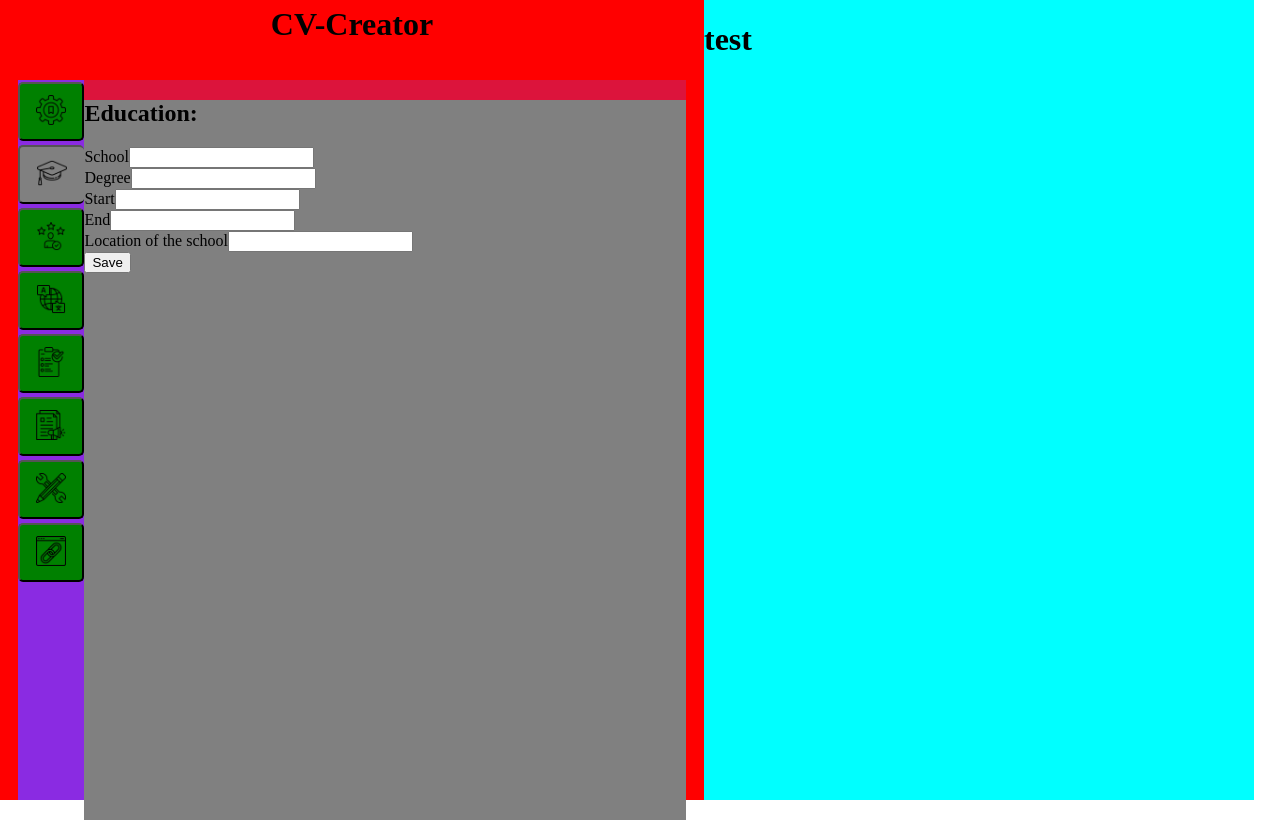
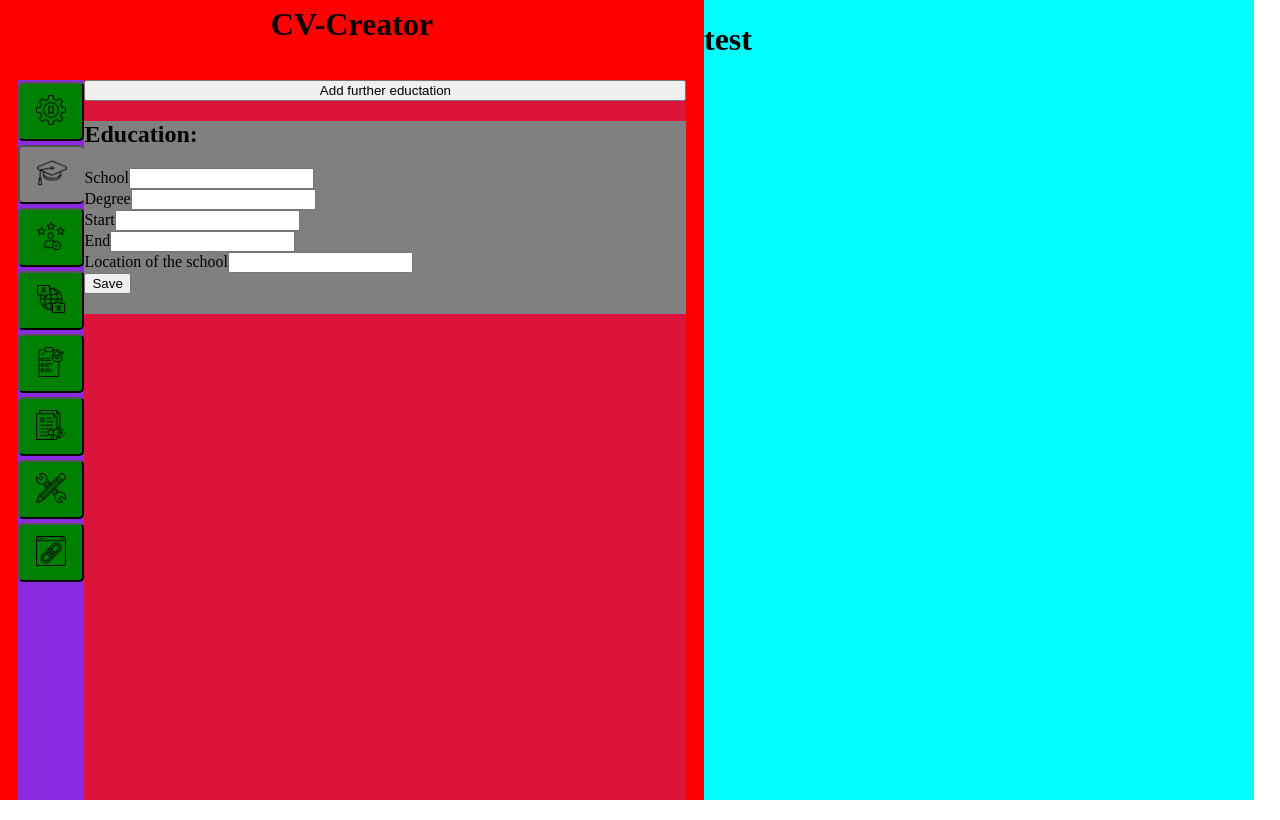
Before and after one commit to Paul-1783/CV-Application, a React (Vite) app: page / in a window 1280 px wide. Both pictures are taken after a click on the button 51 px from the left and 174 px from the top of the page. Built offline with nearby package versions, Linux system fonts and the light colour scheme.

Commit message:
added add form mechanics

```diff
--- a/src/components/forms/educationForm.jsx
+++ b/src/components/forms/educationForm.jsx
@@ -1,9 +1,11 @@
 import { ThemeUpdateContext } from '../themeContext.jsx'
 import { useContext , useState} from 'react';
 
-export function EducationForm({currentEducationInfo, setCurrentEducationInfo}){
+export function EducationForm(){
 
     const [saved, setSaved] = useState(false)
+    const [currentEducationInfo, setCurrentEducationInfo] = useState({formTopic: "education", school: "", degree: "", start: "", end: "", location: ""})
+
 
     let handleAddedInfo = useContext(ThemeUpdateContext)
 
@@ -14,7 +16,8 @@ export function EducationForm({currentEducationInfo, setCurrentEducationInfo}){
     }
 
     return(
-        <form  action={handleClick} className="inputForm">
+      <>
+          <form  action={handleClick} className="inputForm">
             <h2>Education:</h2>
             <div className="school">
                 <label htmlFor="school-name" className="school-name">
@@ -68,5 +71,6 @@ export function EducationForm({currentEducationInfo, setCurrentEducationInfo}){
               </div>
             <button type="submit">{!saved ? "Save" : "Edit"}</button>
         </form>
+      </>
     )
 }
--- a/src/components/forms/experiencesForm.jsx
+++ b/src/components/forms/experiencesForm.jsx
@@ -1,9 +1,10 @@
 import { ThemeContext, ThemeUpdateContext } from '../themeContext.jsx'
 import { useContext, useState} from 'react';
 
-export function ExperienceForm({currentExperienceInfo, setCurrentExperienceInfo}){
+export function ExperienceForm(){
 
       const [saved, setSaved] = useState(false)
+      const [currentExperienceInfo, setCurrentExperienceInfo] = useState({formTopic: "experience", companyName: "",  jobTitle: "", address: "", descriptionTitle: ""})
 
       let handleAddedInfo = useContext(ThemeUpdateContext)
       let allInformation = useContext(ThemeContext)
--- a/src/components/forms/generalForm.jsx
+++ b/src/components/forms/generalForm.jsx
@@ -3,8 +3,10 @@ import { ThemeContext, ThemeUpdateContext } from '../themeContext.jsx'
 import { useContext, useState} from 'react';
 
 
-export function GeneralForm({currentGeneralInfo, setCurrentGeneralInfo}) {
+export function GeneralForm() {
     const [saved, setSaved] = useState(false)
+    const [currentGeneralInfo, setCurrentGeneralInfo] = useState({formTopic: "general", name:"", phone:"", email:""})
+
 
     let handleAddedInfo = useContext(ThemeUpdateContext)
     let allInformation = useContext(ThemeContext)
@@ -14,7 +16,7 @@ export function GeneralForm({currentGeneralInfo, setCurrentGeneralInfo}) {
             handleAddedInfo(currentGeneralInfo)
         setSaved(previousState => !previousState)
     }
-
+    console.log("IN GENERAL ")
     return (
         <>
             <form action={handleClick} className="inputForm">
--- a/src/components/forms/languagesForm.jsx
+++ b/src/components/forms/languagesForm.jsx
@@ -3,8 +3,9 @@ import { ThemeContext, ThemeUpdateContext } from '../themeContext.jsx'
 import { useContext, useState} from 'react';
 
 
-export function LanguageForm({currentLanguageInfo, setLanguageInfo}){
+export function LanguageForm(){
     const [saved, setSaved] = useState(false)
+    const [currentLanguageInfo, setLanguageInfo] = useState({formTopic: "languages", languageName:"", languageLevel:""})
 
     let handleAddedInfo = useContext(ThemeUpdateContext)
     let allInformation = useContext(ThemeContext)
--- a/src/components/forms/linksForm.jsx
+++ b/src/components/forms/linksForm.jsx
@@ -3,9 +3,10 @@ import { ThemeContext, ThemeUpdateContext } from '../themeContext.jsx'
 import { useContext, useState} from 'react';
 
 
-export function LinkForm({currentLinks, setCurrentLinks}){
+export function LinkForm(){
 
       const [saved, setSaved] = useState(false)
+      const [currentLinks, setCurrentLinks] = useState({formTopic: "links", fullName:"", linkedinProfile:"", xingProfile:""})
 
       let handleAddedInfo = useContext(ThemeUpdateContext)
       let allInformation = useContext(ThemeContext)
--- a/src/components/forms/projectForm.jsx
+++ b/src/components/forms/projectForm.jsx
@@ -3,9 +3,10 @@ import { ThemeContext, ThemeUpdateContext } from '../themeContext.jsx'
 import { useContext, useState} from 'react';
 
 
-export function ProjectForm({projects, setProjects}){
+export function ProjectForm(){
 
       const [saved, setSaved] = useState(false)
+      const [projects, setProjects] = useState({formTopic: "project", title:"", projectDescription:""})
 
       let handleAddedInfo = useContext(ThemeUpdateContext)
       let allInformation = useContext(ThemeContext)
--- a/src/components/forms/publicationFrom.jsx
+++ b/src/components/forms/publicationFrom.jsx
@@ -3,9 +3,10 @@ import { ThemeContext, ThemeUpdateContext } from '../themeContext.jsx'
 import { useContext, useState} from 'react';
 
 
-export function PublicationForm({publications, setPublications}){
+export function PublicationForm(){
 
       const [saved, setSaved] = useState(false)
+      const [publications, setPublications] = useState({formTopic: "publication", publicationTitle:"", journalName:"", publicationDate:""})
 
       let handleAddedInfo = useContext(ThemeUpdateContext)
       let allInformation = useContext(ThemeContext)
--- a/src/components/forms/skillsForm.jsx
+++ b/src/components/forms/skillsForm.jsx
@@ -1,9 +1,10 @@
 import { ThemeContext, ThemeUpdateContext } from '../themeContext.jsx'
 import { useContext, useState} from 'react';
 
-export function SkillForm({skillSet, setSkillSet}){
+export function SkillForm(){
 
       const [saved, setSaved] = useState(false)
+      const [skillSet, setSkillSet] = useState({formTopic: "skills", theoreticalKnowledge:"", programmingLanguages:"", framworkName:""})
 
       let handleAddedInfo = useContext(ThemeUpdateContext)
       let allInformation = useContext(ThemeContext)
--- a/src/components/tabsContainer/tabsContainer.jsx
+++ b/src/components/tabsContainer/tabsContainer.jsx
@@ -39,25 +39,17 @@ export function TabsContainer() {
 
   const [clickedTopicId, setClickedTopicId] = useState(8)
 
-  const [currentGeneralInfo, setCurrentGeneralInfo] = useState({formTopic: "general", name:"", phone:"", email:""})
-  const [currentLanguageInfo, setLanguageInfo] = useState({formTopic: "languages", languageName:"", languageLevel:""})
-  const [currentExperienceInfo, setCurrentExperienceInfo] = useState({formTopic: "experience", companyName: "",  jobTitle: "", address: "", descriptionTitle: ""})
-  const [currentEducationInfo, setCurrentEducationInfo] = useState({formTopic: "education", school: "", degree: "", start: "", end: "", location: ""})
-  const [currentLinks, setCurrentLinks] = useState({formTopic: "links", fullName:"", linkedinProfile:"", xingProfile:""})
-  const [skillSet, setSkillSet] = useState({formTopic: "skills", theoreticalKnowledge:"", programmingLanguages:"", framworkName:""})
-  const [publications, setPublications] = useState({formTopic: "publication", publicationTitle:"", journalName:"", publicationDate:""})
-  const [projects, setProjects] = useState({formTopic: "project", title:"", projectDescription:""})
-
-  const allForms = [< GeneralForm currentGeneralInfo={currentGeneralInfo} setCurrentGeneralInfo={setCurrentGeneralInfo} />,
-                    < EducationForm  currentEducationInfo={currentEducationInfo} setCurrentEducationInfo={setCurrentEducationInfo} />,
-                    < ExperienceForm currentExperienceInfo={currentExperienceInfo} setCurrentExperienceInfo={setCurrentExperienceInfo} />,
-                     < LanguageForm currentLanguageInfo={currentLanguageInfo} setLanguageInfo={setLanguageInfo} />,
-                     < ProjectForm  projects={projects} setProjects={setProjects} />,
-                     < PublicationForm publications={publications} setPublications={setPublications} />,
-                     < SkillForm skillSet={skillSet} setSkillSet={setSkillSet} />,
-                     < LinkForm currentLinks={currentLinks} setCurrentLinks={setCurrentLinks} />,
-                     < EmptyForm />
-                    ]
+  const [allForms,setAllForms] =  useState([
+                     [< GeneralForm key={0} />],
+                     [< EducationForm  key={0} />],
+                     [< ExperienceForm  key={0} />],
+                     [< LanguageForm  key={0} />],
+                     [< ProjectForm  key={0}  />],
+                     [< PublicationForm  key={0}  />],
+                     [< SkillForm  key={0} />],
+                     [ < LinkForm key={0}  />],
+                     [< EmptyForm  key={0} />]
+  ])
 
   const sideMenuButtons = sectionInfos.map((info, index) => {
     return <SideMenuButton key={index} newClassName={clickedTopicId === index ? "clicked-btn": ""} info={info} handleClick={handleClick} clickedBtnIndex={index}/>
@@ -67,6 +59,30 @@ export function TabsContainer() {
     setClickedTopicId(z.clickedBtnIndex)
   }
 
+  function handleAddComponent(){
+    let newForm = null;
+    if (clickedTopicId === 1) {
+      newForm = < EducationForm key={allForms[clickedTopicId].length}/>
+    } else if (clickedTopicId === 2) {
+           newForm = < ExperienceForm key={allForms[clickedTopicId].length}/>
+    }else if (clickedTopicId === 3) {
+           newForm = < LanguageForm key={allForms[clickedTopicId].length}/>
+    }else if (clickedTopicId === 4) {
+           newForm = < ProjectForm key={allForms[clickedTopicId].length}/>
+    }else if (clickedTopicId === 5) {
+           newForm = < PublicationForm key={allForms[clickedTopicId].length}/>
+    }else if (clickedTopicId === 6) {
+           newForm = < SkillForm key={allForms[clickedTopicId].length}/>
+    }else if (clickedTopicId === 7) {
+           newForm = < LinkForm key={allForms[clickedTopicId].length}/>
+    } else  {
+      return
+    }
+    setAllForms(  [...allForms, allForms[clickedTopicId][allForms[clickedTopicId].length] = newForm]
+     )
+  }
+
+  console.log("all forms: ", allForms)
   return (
     <span className="tabs-container">
       <h1>CV-Creator</h1>
@@ -74,7 +90,12 @@ export function TabsContainer() {
         <div id="side-menu">
           {sideMenuButtons}
         </div>
-        <div className="info-list">{allForms[clickedTopicId]}</div>
+        <div className="info-list">
+           <button type="text" onClick={handleAddComponent}>Add further eductation</button>
+            <div>
+            {allForms[clickedTopicId]}
+            </div>
+        </div>
       </main>
     </span>
   );
--- a/src/styles/tabsContainer.css
+++ b/src/styles/tabsContainer.css
@@ -62,6 +62,8 @@ img {
     background-color: crimson;
     width: 90%;
     margin: 0 auto;
+    display: flex;
+    flex-direction: column;
 }
 
 .info-section {
```
